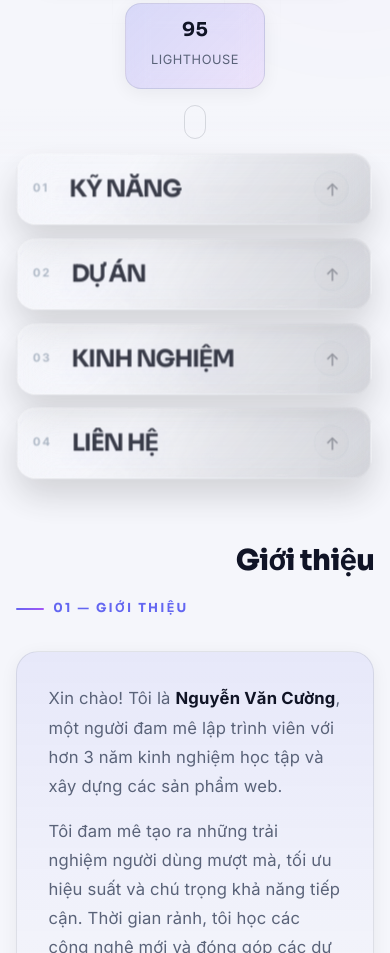
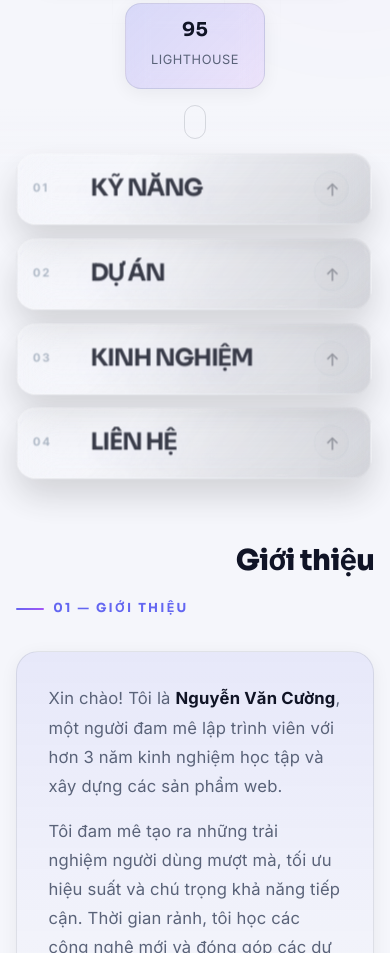
Before and after one commit to VanwCuong/my-web, a plain HTML site: page index.html in a window 390 px wide. Shown: the part 929-1882 px from the top of the page. Drawn offline with nearby package versions, Linux system fonts and the light colour scheme.

Commit message:
Update style.css

```diff
--- a/css/style.css
+++ b/css/style.css
@@ -1252,21 +1252,38 @@ html[data-theme="light"] .noise { opacity: 0.035; }
     margin-top: -1rem;
   }
 
+  .vc-section-list {
+    align-items: stretch;
+  }
+
   .vc-section-link {
     width: 100%;
     min-height: 72px;
     padding: 0.9rem 1rem 0.9rem 1rem;
     border-radius: 20px;
+    justify-content: flex-start;
+    gap: 0.75rem;
     transform: perspective(1000px) rotateZ(var(--vc-rotation)) translate3d(var(--vc-shift), 0, 0) scale(0.99);
   }
 
   .vc-section-index {
+    flex: 0 0 46px;
     letter-spacing: 0.16em;
+    text-align: left;
   }
 
   .vc-section-text {
+    flex: 1 1 auto;
+    min-width: 0;
     font-size: clamp(1.5rem, 6vw, 2.2rem);
     letter-spacing: -0.05em;
+    text-align: left;
+    line-height: 1.05;
+  }
+
+  .vc-section-arrow {
+    margin-left: auto;
+    flex-shrink: 0;
   }
 }
 
```
